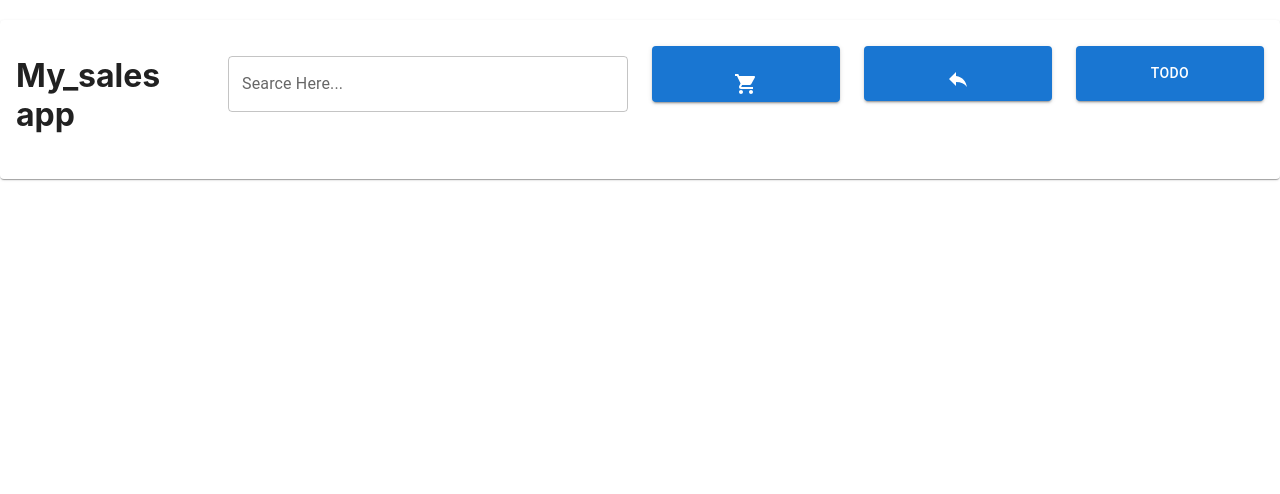
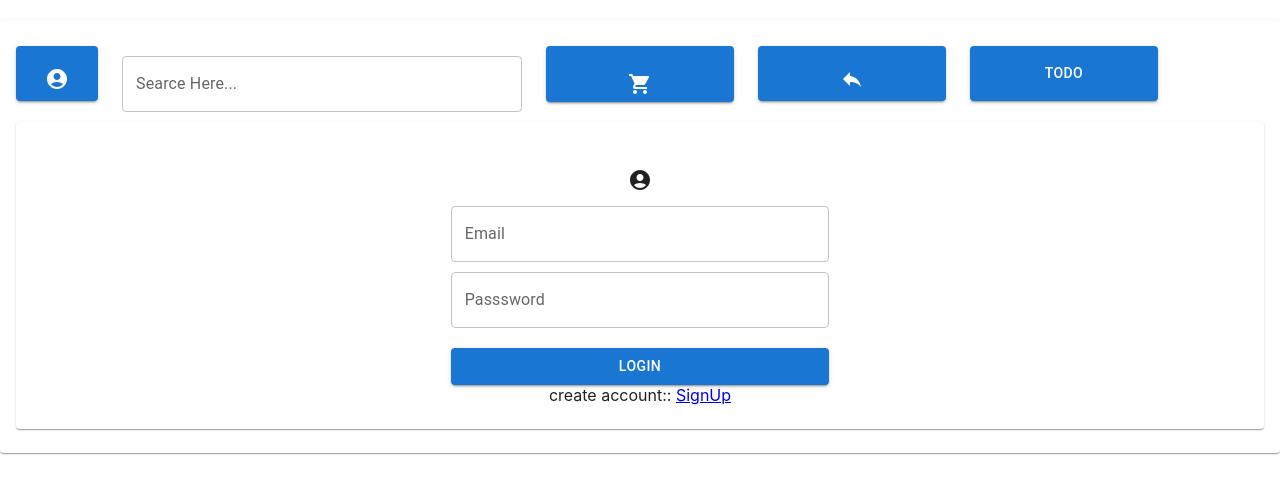
Before and after one commit to ziyaoddinshaikh95/salesappredux, a React (Create React App) app: page /login in a window 1280 px wide. Shown: the top 494 px of the page. Built offline with nearby package versions, Linux system fonts and the light colour scheme.

Commit message:
validation add

```diff
--- a/src/componets/A-Navigation/Nav.jsx
+++ b/src/componets/A-Navigation/Nav.jsx
@@ -5,6 +5,7 @@ import ShoppingCartOutlinedIcon from "@mui/icons-material/ShoppingCart";
 import { useSelector } from "react-redux";
 import ReplyIcon from "@mui/icons-material/Reply";
 import { useNavigate } from "react-router-dom";
+import AccountCircleIcon from "@mui/icons-material/AccountCircle";
 
 const Nav = () => {
   const navigate = useNavigate();
@@ -15,8 +16,12 @@ const Nav = () => {
   };
   return (
     <Grid container spacing={3}>
-      <Grid item xs={2}>
-        <h1>My_sales app</h1>
+      <Grid item xs={1}>
+        <Link to="login">
+          <Button fullWidth sx={{ height: 55 }} variant="contained">
+            <AccountCircleIcon />
+          </Button>
+        </Link>
       </Grid>
       <Grid item xs={4}>
         <TextField variant="outlined" fullWidth label="Searce Here..." />
--- /dev/null
+++ b/src/componets/B-Product/Login.jsx
@@ -0,0 +1,68 @@
+import {
+  Alert,
+  Button,
+  Card,
+  CardContent,
+  Grid,
+  TextField,
+} from "@mui/material";
+import React, { useState } from "react";
+import AccountCircleIcon from "@mui/icons-material/AccountCircle";
+import { Link } from "react-router-dom";
+import { useSelector } from "react-redux";
+import { useNavigate } from "react-router-dom";
+import valid from "./valid";
+
+export const Login = () => {
+  const [email, setEmail] = useState("");
+  const [password, setPassword] = useState("");
+  const [error, seterror] = useState({});
+  const navigate = useNavigate();
+  const select = useSelector((state) => state.commonReducers.user);
+  const handleLogin = (e) => {
+    if (email == select.email && password == select.password) {
+      navigate("/");
+    }
+    e.preventDefault();
+    seterror(valid({ email, password }));
+  };
+
+  return (
+    <Card>
+      <CardContent>
+        <Grid container spacing={5} align="center">
+          <Grid item xs={4}></Grid>
+          <Grid item xs={4}>
+            <form onSubmit={handleLogin}>
+              <AccountCircleIcon />
+              <TextField
+                onChange={(e) => setEmail(e.target.value)}
+                fullWidth
+                variant="outlined"
+                label="Email"
+                type="email"
+              />
+              {error.email && <p style={{ color: "red" }}>{error.email}</p>}
+              <TextField
+                fullWidth
+                variant="outlined"
+                type="password"
+                label="Passsword"
+                onChange={(e) => setPassword(e.target.value)}
+              />
+              {error.password && (
+                <p style={{ color: "red" }}>{error.password}</p>
+              )}
+              <br /> <br />
+              <Button variant="contained" type="submit" fullWidth>
+                Login
+              </Button>
+              create account:: <Link to="/sign">SignUp</Link>
+            </form>
+          </Grid>
+          <Grid item xs={4}></Grid>
+        </Grid>
+      </CardContent>
+    </Card>
+  );
+};
--- /dev/null
+++ b/src/componets/B-Product/SignUp.jsx
@@ -0,0 +1,57 @@
+import { Button, Card, CardContent, Grid, TextField } from "@mui/material";
+import React, { useState } from "react";
+import { useDispatch } from "react-redux";
+import { useNavigate } from "react-router";
+
+export const SignUp = () => {
+  const dispatch = useDispatch();
+  const navigate = useNavigate();
+  const [data, setData] = useState({});
+  const HandSignup = () => {
+    const type = "SIGN-UP";
+    const payload = data;
+    const action = { type, payload };
+    dispatch(action);
+    navigate("/login");
+  };
+  return (
+    <Grid container spacing={3} align="center" sx={{ marginTop: "30px" }}>
+      <Grid item xs={4}></Grid>
+      <Grid item xs={4}>
+        <Card>
+          <CardContent>
+            <h2>SignUp</h2>
+            <TextField
+              label="UserName"
+              value={data.user}
+              variant="outlined"
+              fullWidth
+              onChange={(e) => setData({ ...data, user: e.target.value })}
+            />
+            <br /> <br />
+            <TextField
+              variant="outlined"
+              value={data.email}
+              label="Email"
+              fullWidth
+              onChange={(e) => setData({ ...data, email: e.target.value })}
+            />
+            <br /> <br />
+            <TextField
+              value={data.password}
+              variant="outlined"
+              type="password"
+              label="Password"
+              fullWidth
+              onChange={(e) => setData({ ...data, password: e.target.value })}
+            />
+            <br /> <br />
+            <Button variant="contained" onClick={HandSignup}>
+              SingUp
+            </Button>
+          </CardContent>
+        </Card>
+      </Grid>
+    </Grid>
+  );
+};
--- /dev/null
+++ b/src/componets/B-Product/valid.js
@@ -0,0 +1,16 @@
+const valid = ({ email, password }) => {
+  let error = {};
+  if (!email) {
+    error.email = "Please Enter your Email";
+  } else if (email.length < 8) {
+    error.email = "Please enter Valid Email";
+  }
+  if (!password) {
+    error.password = "Please Enter Your Password";
+  } else if (password.length < 10) {
+    error.password = "please Enter Valid password";
+  }
+  return error;
+};
+
+export default valid;
--- a/src/componets/Landing.jsx
+++ b/src/componets/Landing.jsx
@@ -4,6 +4,8 @@ import { Product } from "./B-Product/Poduct";
 import Nav from "./A-Navigation/Nav";
 import Cart from "./B-Product/Cart";
 import { TodoList } from "./B-Product/TodoList";
+import { Login } from "./B-Product/Login";
+import { SignUp } from "./B-Product/SignUp";
 
 const Landing = () => {
   return (
@@ -13,6 +15,8 @@ const Landing = () => {
         <Route path="/" element={<Product />} />
         <Route path="/card" element={<Cart />} />
         <Route path="/todo" element={<TodoList />} />
+        <Route path="/login" element={<Login />} />
+        <Route path="/sign" element={<SignUp />} />
       </Routes>
     </BrowserRouter>
   );
--- a/src/componets/R-Reducer/commonReducers.js
+++ b/src/componets/R-Reducer/commonReducers.js
@@ -1,5 +1,5 @@
 export const commonReducers = (
-  state = { product: [], cart: [], todo: [] },
+  state = { product: [], cart: [], todo: [], user: {} },
   action
 ) => {
   if (action.type === "ADD-PRODUCT") {
@@ -15,6 +15,13 @@ export const commonReducers = (
     const filtered = state.cart.filter((item) => item !== action.payload);
     return { ...state, cart: filtered };
   }
+  if (action.type == "SIGN-UP") {
+    return {
+      ...state,
+      user: action.payload,
+    };
+  }
+
   // if (action.type == "ADD_TODO") {
   //   return {
   //     ...state,
```
